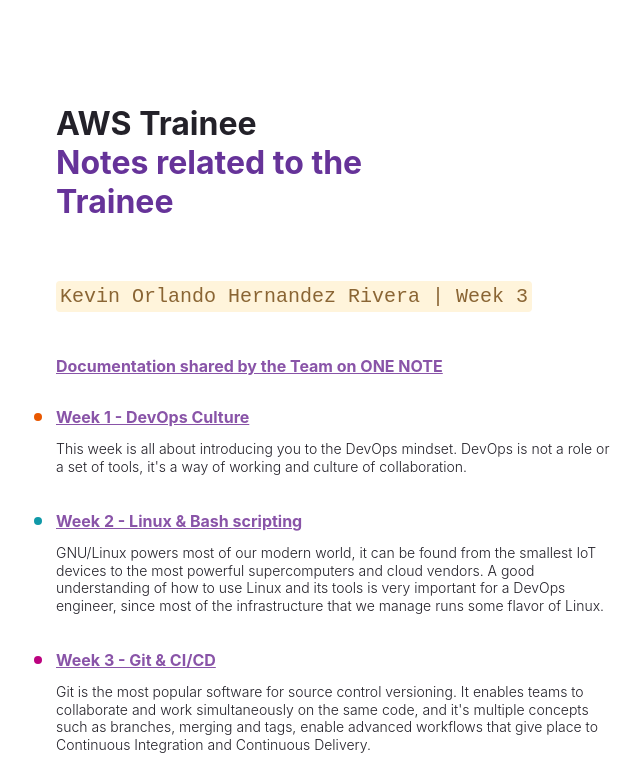
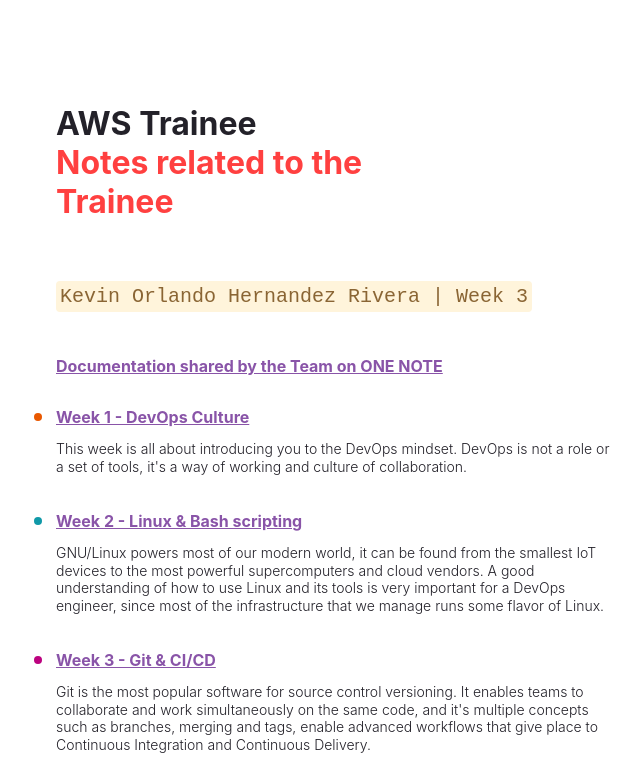
Before and after one commit to kevinhrivera17/challenge3, a Gatsby site: page / in a window 1280 px wide. Shown: the top 780 px of the page, without its empty margins (48-688 px from the left). Built offline with nearby package versions, Linux system fonts and the light colour scheme; Gatsby itself is replaced by a stand-in of ours.

Commit message:
Changin heading colors

```diff
--- a/src/pages/index.js
+++ b/src/pages/index.js
@@ -12,7 +12,7 @@
   maxWidth: 320,
 }
 const headingAccentStyles = {
-  color: "#663399",
+  color: "#ff4040",
 }
 const paragraphStyles = {
   marginBottom: 48,
```
